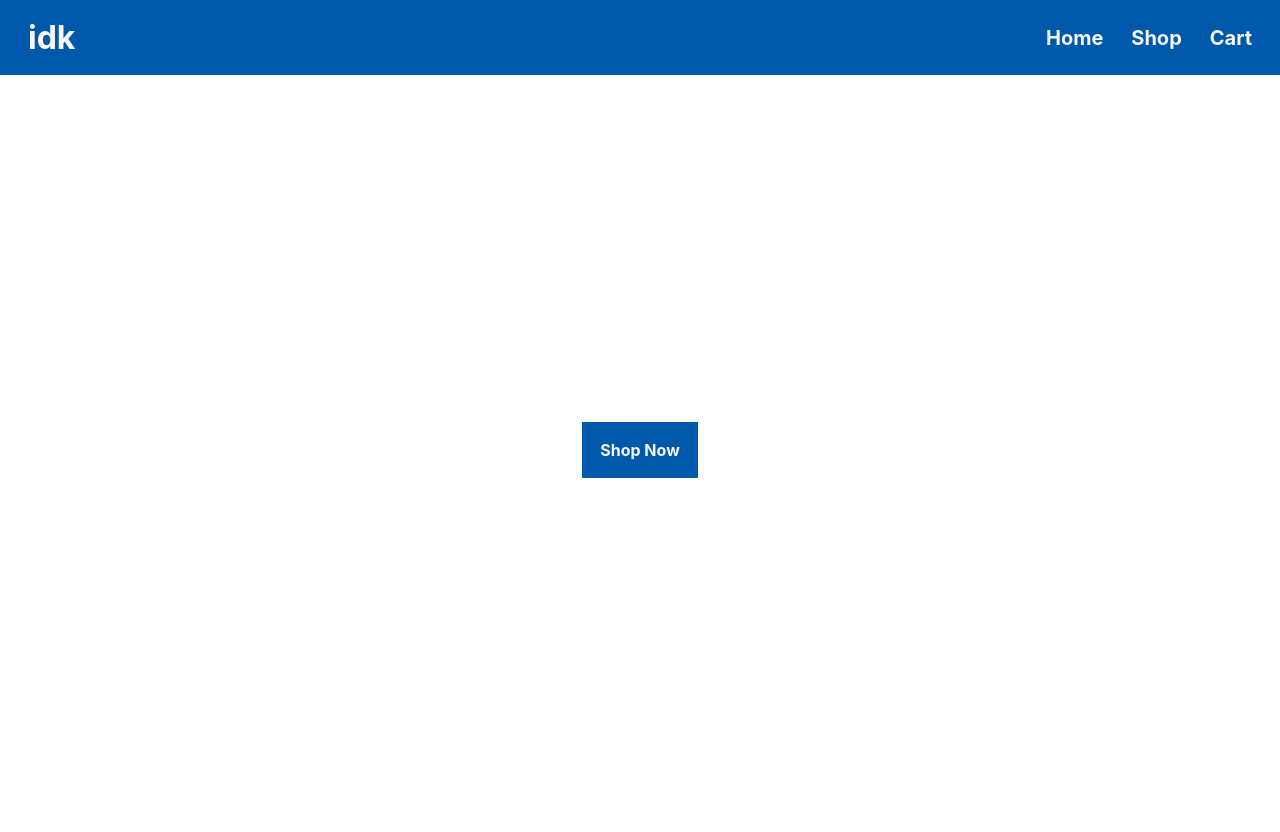
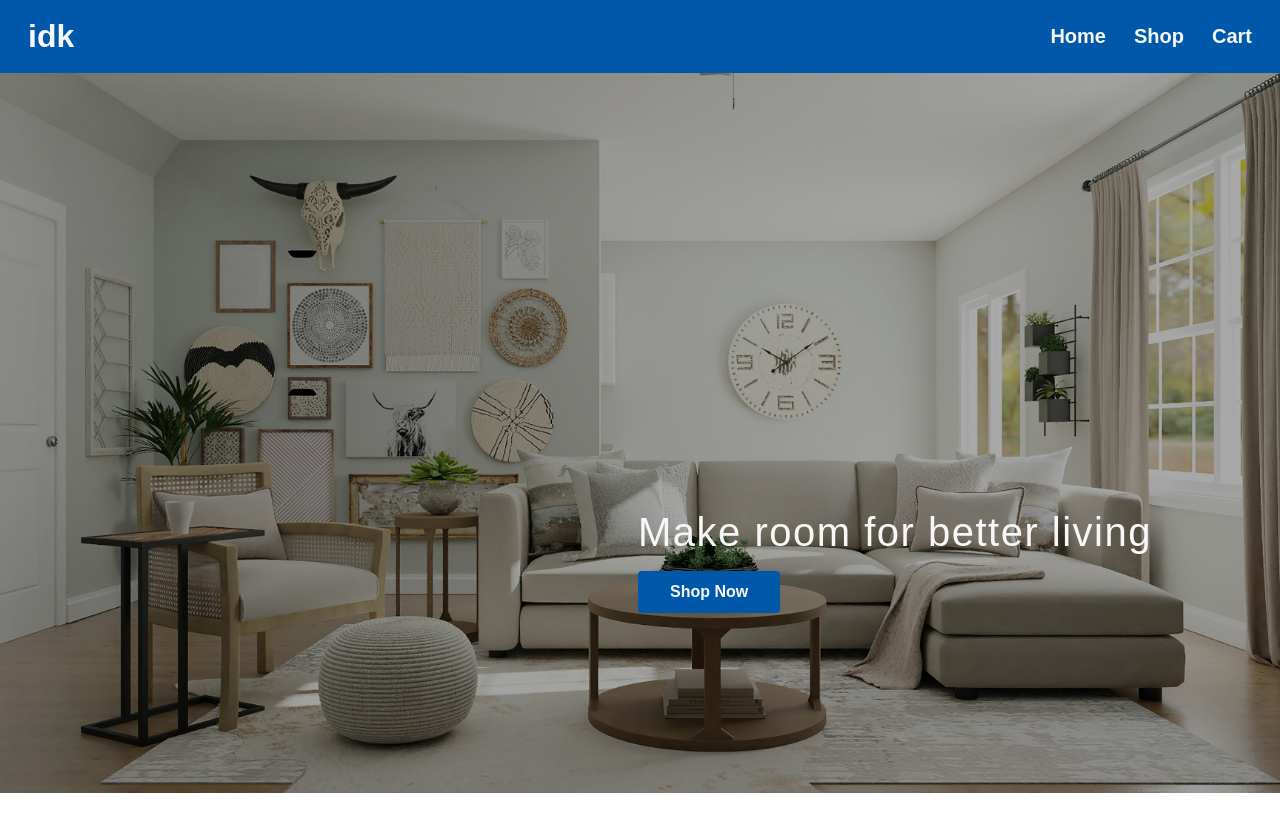
Before and after one commit to Sharkri/shopping-cart, a React (Create React App) app: page / in a window 1280 px wide. Shown: the top 832 px of the page. Before the commit the page ends 800 px from the top, so only its background shows below. Built offline with nearby package versions, Linux system fonts and the light colour scheme.

Commit message:
Add homepage top section

```diff
--- a/src/components/Home.js
+++ b/src/components/Home.js
@@ -1,12 +1,23 @@
 import { Link } from "react-router-dom";
 import "../styles/Home.css";
+import homepage from "../images/homepage.jpg";
 
 function Home() {
   return (
     <div className="home">
-      <Link to="/shop" className="shop-now">
-        Shop Now
-      </Link>
+      <section className="top-section">
+        <img
+          src={homepage}
+          alt="living room with furniture"
+          className="homepage-img"
+        />
+        <div className="image-text-overlay">
+          <h1 className="image-text">Make room for better living</h1>
+          <Link to="/shop" className="shop-now">
+            Shop Now
+          </Link>
+        </div>
+      </section>
     </div>
   );
 }
--- a/src/styles/Header.css
+++ b/src/styles/Header.css
@@ -5,5 +5,8 @@ header {
   padding-top: 18px;
   padding-bottom: 18px;
   background-color: var(--blue);
-  margin-bottom: 24px;
+  position: sticky;
+  top: 0;
+  padding-left: var(--horizontal-spacing);
+  padding-right: var(--horizontal-spacing);
 }
--- a/src/styles/Home.css
+++ b/src/styles/Home.css
@@ -1,11 +1,50 @@
 .home {
+  flex-grow: 1;
+}
+
+.top-section {
+  width: 100%;
   display: flex;
-  justify-content: center;
-  align-items: center;
-  flex-grow: 1;
+  flex-direction: column;
+  align-items: flex-end;
+  position: relative;
+}
+
+.homepage-img {
+  height: 720px;
+  object-fit: cover;
+  width: 100%;
+  z-index: -1;
+  filter: brightness(0.66);
 }
 
 .shop-now {
   background-color: var(--blue);
-  padding: 18px;
+  padding: 12px 32px;
+  border-radius: 4px;
+  transition: 0.2s ease;
 }
+
+.shop-now:hover {
+  transform: scale(1.1);
+}
+
+.image-text-overlay {
+  height: 100%;
+  display: flex;
+  flex-direction: column;
+  justify-content: center;
+  align-items: flex-start;
+  gap: 1rem;
+  margin-top: 8rem;
+  padding-left: 12px;
+  padding-right: 10%;
+  position: absolute;
+}
+
+.image-text {
+  color: rgb(247, 247, 247);
+  font-weight: normal;
+  letter-spacing: 1.5px;
+  font-size: 2.5rem;
+}
--- a/src/styles/Shop.css
+++ b/src/styles/Shop.css
@@ -3,4 +3,6 @@
   align-items: center;
   flex-wrap: wrap;
   gap: 32px;
+  padding-left: var(--horizontal-spacing);
+  padding-right: var(--horizontal-spacing);
 }
--- a/src/styles/index.css
+++ b/src/styles/index.css
@@ -5,9 +5,7 @@
 }
 
 body {
-  font-family: -apple-system, BlinkMacSystemFont, "Segoe UI", "Roboto", "Oxygen",
-    "Ubuntu", "Cantarell", "Fira Sans", "Droid Sans", "Helvetica Neue",
-    sans-serif;
+  font-family: Arial, Helvetica, sans-serif;
   -webkit-font-smoothing: antialiased;
   -moz-osx-font-smoothing: grayscale;
   --blue: rgb(0, 88, 171);
@@ -23,11 +21,6 @@ body {
   flex-direction: column;
 }
 
-#root > * {
-  padding-left: var(--horizontal-spacing);
-  padding-right: var(--horizontal-spacing);
-}
-
 code {
   font-family: source-code-pro, Menlo, Monaco, Consolas, "Courier New",
     monospace;
```
Also changed, not shown: src/images/homepage.jpg (added).
